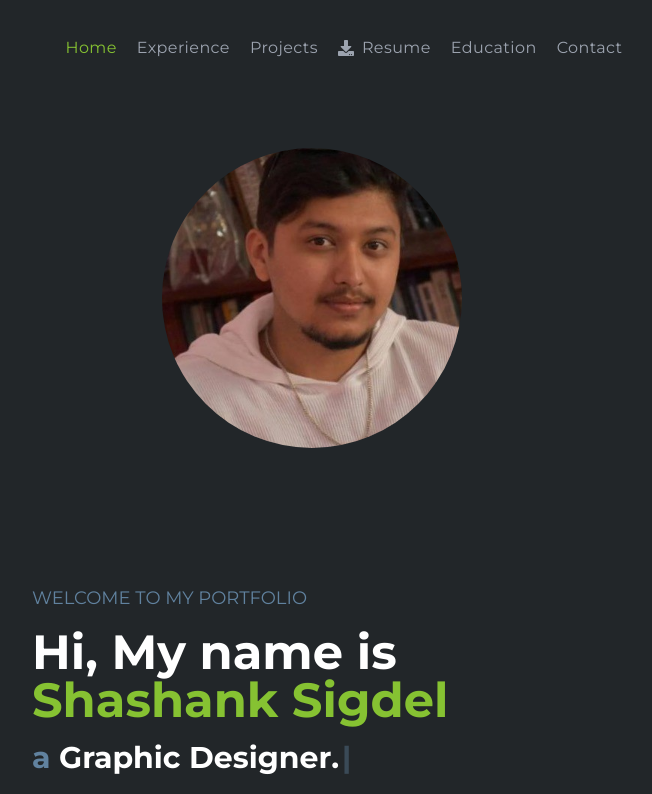
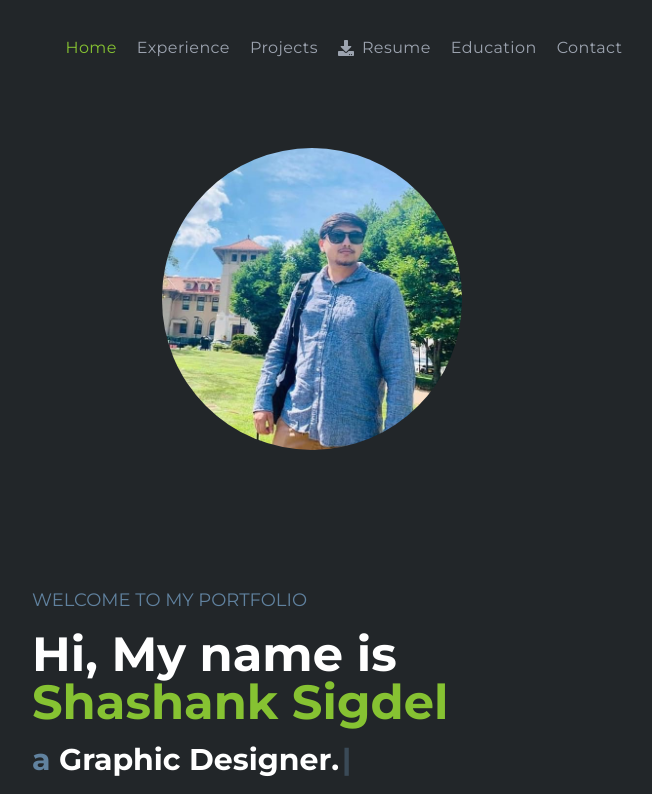
Before and after one commit to shasigdel/portfolio-website, a React (Create React App) app: page / in a window 1280 px wide. Shown: the top 794 px of the page, without its empty margins (328-980 px from the left). Built offline with nearby package versions, Linux system fonts and the light colour scheme.

Commit message:
Contact Picture

```diff
--- a/src/assets/index.js
+++ b/src/assets/index.js
@@ -8,6 +8,8 @@ import todo from './images/projects/todo.png'
 import york from './images/education/york.png'
 import laguardia from './images/education/laguardia.png'
 import resume from '../assets/resume/resume.pdf'
+import shashank from '../assets/images/contact/shashank.jpg'
+import shashank2 from '../assets/images/contact/shashank2.jpg'
 
 import contactImage from './images/contact/shashank.png'
 
@@ -24,4 +26,6 @@ export {
   york,
   laguardia,
   resume,
+  shashank,
+  shashank2,
 }
--- a/src/components/home/TopBanner.js
+++ b/src/components/home/TopBanner.js
@@ -1,12 +1,12 @@
 import React from 'react';
-import { contactImage } from '../../assets/index';
+import { shashank2 } from '../../assets/index';
 
 const TopBanner = () => {
   return (
     <div className="w-full sm:w-1/2 flex justify-center items-center relative mt-12">
       <img
         className="w-[200px] sm:w-[250px] md:w-[300px] h-auto object-cover rounded-full z-10"
-        src={contactImage}
+        src={shashank2}
         alt="bannerImg"
       />
       {/* Removed the background gradient and shadow */}
```
Also changed, not shown: src/assets/images/contact/shashank.jpg (added), src/assets/images/contact/shashank2.jpg (added).
